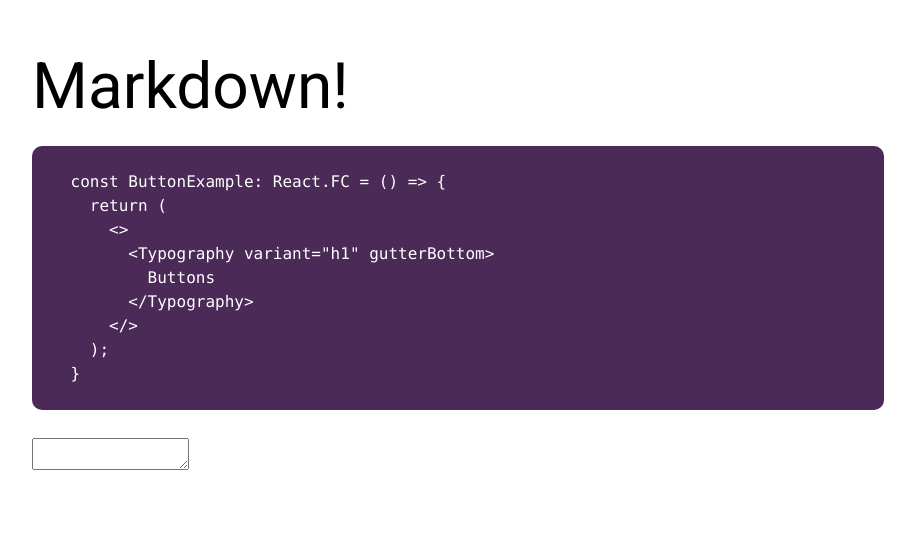
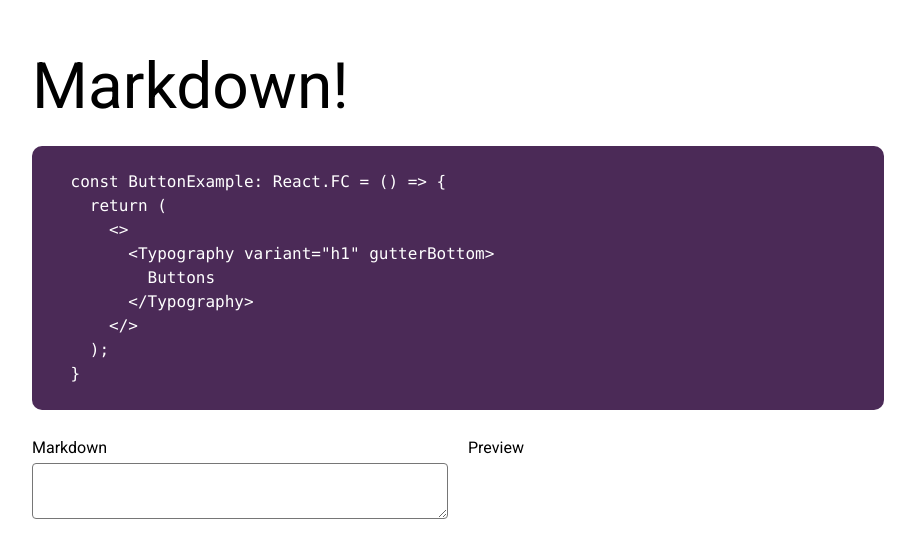
Before and after one commit to Gerras/website, a React app: page /components in a window 1280 px wide. Shown: the part 2348-2883 px from the top of the page, without its empty margins (182-1097 px from the left). Before the commit the page ends 2838 px from the top, so only its background shows below. Built offline with nearby package versions, Linux system fonts and the light colour scheme.

Commit message:
Tidying up the markdown component and adding a divider, label and ordered list and fixing up some stylings. Other random cleanup

```diff
--- a/src/app/components/Examples/MarkdownExample.tsx
+++ b/src/app/components/Examples/MarkdownExample.tsx
@@ -22,7 +22,7 @@ const MarkdownExample: React.FC = () => {
     }
       `}
       </Code>
-      <MarkdownPreview />
+      <MarkdownPreview inputId="markdown" label="Markdown" />
     </>
   );
 };
--- /dev/null
+++ b/src/design-library/components/Divider/Divider.tsx
@@ -0,0 +1,37 @@
+import styled, { CSSObject } from 'styled-components';
+import React from 'react';
+import RootStyled from '../Root/Root';
+
+interface DividerProps {
+  children?: React.ReactNode;
+  directStyles?: CSSObject;
+  direction?: 'vertical' | 'horizontal';
+}
+
+interface DividerRootProps {
+  directStyles?: CSSObject;
+  direction: 'vertical' | 'horizontal';
+}
+// Need to make a horizontal verision of this bad boy
+const DividerRoot = styled.hr<DividerRootProps>`
+  margin: 0px;
+  flex-shrink: 0;
+  border-width: 0px thin 0px 0px;
+  border-style: solid;
+  border-color: rgba(255, 255, 255, 0.12); // Fix this coloring
+  height: auto;
+  align-self: stretch;
+`;
+
+const StyledDividerRoot = RootStyled(DividerRoot);
+
+const Divider: React.FC<DividerProps> = (props) => {
+  const direction = props.direction ?? 'vertical';
+  return (
+    <StyledDividerRoot directStyles={props.directStyles} direction={direction}>
+      {props.children}
+    </StyledDividerRoot>
+  );
+};
+
+export default Divider;
--- /dev/null
+++ b/src/design-library/components/Form/Label.tsx
@@ -0,0 +1,35 @@
+import React from 'react';
+import RootStyled from '../Root/Root';
+import { TypographyProps } from '../Typography/Typography';
+import TypographyRoot from '../Typography/TypographyRoot';
+import styled from 'styled-components';
+interface LabelProps extends TypographyProps {
+  id: string;
+}
+
+const LinkBase = styled(TypographyRoot)`
+  color: ${(props) => props.theme.palette.background.contrastText};
+`;
+
+const StyledLinkBase = RootStyled(LinkBase);
+
+const Link: React.FC<LabelProps> = (props) => {
+  const variant = props.variant ?? 'p';
+  const gutterBottom = !!props.gutterBottom;
+  const display = props.display;
+
+  return (
+    <StyledLinkBase
+      as="label"
+      display={display}
+      gutterBottom={gutterBottom}
+      variant={variant}
+      directStyles={props.directStyles}
+      id={props.id}
+    >
+      {props.children}
+    </StyledLinkBase>
+  );
+};
+
+export default Link;
--- a/src/design-library/components/List/UnorderedList.tsx
+++ b/src/design-library/components/List/UnorderedList.tsx
@@ -5,7 +5,9 @@ interface UnorderedListProps {
   children?: React.ReactNode;
 }
 
-const UnorderedListRoot = styled.ul``;
+const UnorderedListRoot = styled.ul`
+  margin-left: 1rem;
+`;
 
 const UnorderedList: React.FC<UnorderedListProps> = (props) => {
   return <UnorderedListRoot>{props.children}</UnorderedListRoot>;
--- a/src/design-library/components/Markdown/MarkDown.tsx
+++ b/src/design-library/components/Markdown/MarkDown.tsx
@@ -2,10 +2,15 @@ import MarkDownIt from 'markdown-it';
 import { MarkdownNode } from './MarkdownNode.class';
 import React from 'react';
 import { buildMarkdownNodes } from './Markdown.utils';
+import styled from 'styled-components';
 
 interface MarkDownProps {
   markdown: string;
 }
+
+const MarkdownContainer = styled.div`
+  padding: 0.325rem;
+`;
 
 const Markdown: React.FC<MarkDownProps> = ({ markdown }) => {
   const md = new MarkDownIt();
@@ -33,7 +38,7 @@ const Markdown: React.FC<MarkDownProps> = ({ markdown }) => {
     return renderNodes(parsedNodes);
   };
 
-  return <>{renderParsedMarkdown()}</>;
+  return <MarkdownContainer>{renderParsedMarkdown()}</MarkdownContainer>;
 };
 
 export default Markdown;
--- a/src/design-library/components/Markdown/MarkdownInput.tsx
+++ b/src/design-library/components/Markdown/MarkdownInput.tsx
@@ -3,19 +3,18 @@ import styled from 'styled-components';
 
 interface MarkdownProps {
   id: string;
-  label: string;
   onChange?: React.ChangeEventHandler<HTMLTextAreaElement>;
 }
 
-const MarkdownContainer = styled.div``;
-const MarkdownRoot = styled.textarea``;
+const MarkdownRoot = styled.textarea`
+  font-size: 1rem;
+  padding: 8px;
+  border-radius: ${(props) => props.theme.borderRadius};
+  resize: vertical;
+`;
 
 const MarkdownInput: React.FC<MarkdownProps> = (props) => {
-  return (
-    <MarkdownContainer>
-      <MarkdownRoot id={props.id} onChange={props.onChange} />
-    </MarkdownContainer>
-  );
+  return <MarkdownRoot id={props.id} onChange={props.onChange} />;
 };
 
 export default MarkdownInput;
--- a/src/design-library/components/Markdown/MarkdownPreview.tsx
+++ b/src/design-library/components/Markdown/MarkdownPreview.tsx
@@ -1,22 +1,48 @@
 import React, { useState } from 'react';
+import Divider from '../Divider/Divider';
+import Label from '../Form/Label';
 import Markdown from './Markdown';
 import MarkdownInput from './MarkdownInput';
+import Typography from '../Typography/Typography';
+import styled from 'styled-components';
 
-const MarkdownPreview: React.FC = () => {
+interface MarkdownPreviewProps {
+  inputId: string;
+  label: string;
+}
+
+const MarkdownPreviewContainer = styled.div`
+  display: flex;
+  width: 100%;
+  justify-content: space-between;
+`;
+
+const MarkdownContainer = styled.div`
+  display: flex;
+  flex-direction: column;
+  width: calc(50% - 10px);
+`;
+
+const MarkdownPreview: React.FC<MarkdownPreviewProps> = (props) => {
   const [markDown, setMarkDown] = useState<string>('');
   const handleOnChange: React.ChangeEventHandler<HTMLTextAreaElement> = (e) => {
     setMarkDown(e.currentTarget.value);
   };
 
   return (
-    <>
-      <MarkdownInput
-        onChange={handleOnChange}
-        id="markdown123"
-        label="markdown123"
-      />
-      <Markdown markdown={markDown} />
-    </>
+    <MarkdownPreviewContainer>
+      <MarkdownContainer>
+        <Label id={props.inputId} gutterBottom>
+          {props.label}
+        </Label>
+        <MarkdownInput onChange={handleOnChange} id={props.inputId} />
+      </MarkdownContainer>
+      <Divider />
+      <MarkdownContainer>
+        <Typography gutterBottom>Preview</Typography>
+        <Markdown markdown={markDown} />
+      </MarkdownContainer>
+    </MarkdownPreviewContainer>
   );
 };
 
```
Also changed, not shown: src/design-library/components/List/OrderedList.tsx (+15 -0 lines).
